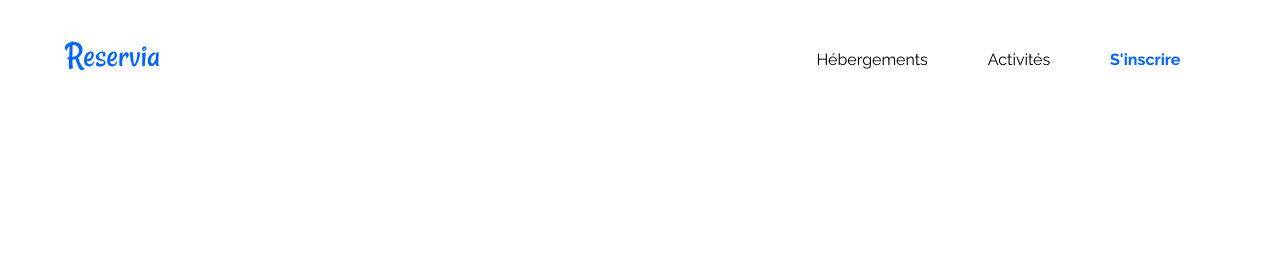
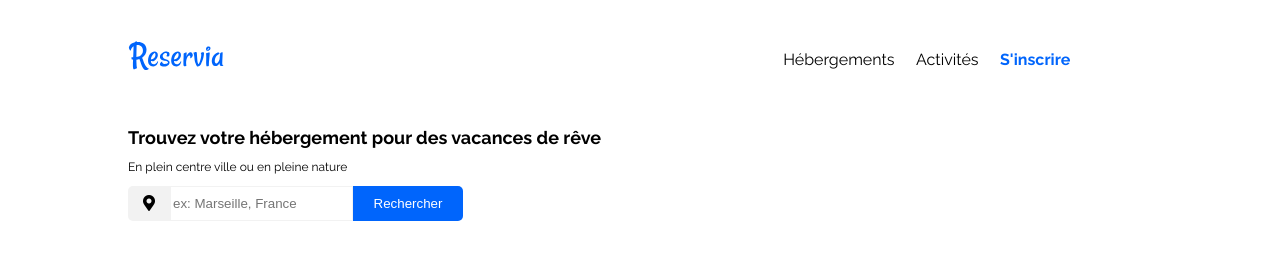
Before and after one commit to SarahHenriette/EliseRousseau_2_29042021, a plain HTML site: page index.html in a window 1280 px wide. Drawn offline with Linux system fonts and the light colour scheme.

Commit message:
integration parti search

```diff
--- a/css/style.css
+++ b/css/style.css
@@ -15,17 +15,22 @@ a {
     text-decoration: none;
 }
 
+p {
+    font-size: 12px;
+}
+
 /* Menu de navigation */
 .navMenu {
     display: flex;
     justify-content: space-between;
     align-items: center;
-    width: 100%;
+    width: 80%;
+    margin: auto;
     height: 115px;
 }
 
 .navMenu--logo {
-    margin-left: 5%;
+    /* margin-left: 5%; */
 }
 
 .navMenu--links {
@@ -56,6 +61,38 @@ a {
     margin-right: 7%;
 }
 
+/* search bar */
+.search {
+    width: 80%;
+    margin: auto;
+}
+
+.search .search--title {
+    font-size: 18px;
+}
+
+.search .search--form {
+    display: flex;
+}
+
+.search .search--form .search--form_markerLabel {
+    background-color: #F2F2F2;
+    padding: 8px 15px;
+    border-radius: 5px 0 0 5px;
+}
+
+.search .search--form .search--form_text {
+    height: 31px;
+    border: solid #F2F2F2 1px;
+}
+
+.search .search--form .search--form_submit {
+    width: 110px;
+    background-color: #0065FC;
+    border: none;
+    border-radius: 0 5px 5px 0;
+    color: #FFF;
+}
 
 @media screen and (max-width: 850px) {
     /* Menu de navigation */
@@ -90,7 +127,7 @@ a {
 
     .navMenu--link a{
         border-top: none;
-        padding: 15px 100px;
+        padding: 15px 36px;
     }
     .navMenu--link a:hover{
         border-top: none;
--- a/index.html
+++ b/index.html
@@ -1,10 +1,11 @@
 <!DOCTYPE html>
-<html lang="en">
+<html lang="fr">
 <head>
     <meta charset="UTF-8">
     <meta name="viewport" content="width=device-width, initial-scale=1.0">
     <link rel="preconnect" href="https://fonts.gstatic.com">
     <link href="https://fonts.googleapis.com/css2?family=Raleway:ital,wght@0,100;0,200;0,300;0,400;0,500;0,600;0,700;0,800;0,900;1,100;1,200;1,300;1,400;1,500;1,600;1,700;1,800;1,900&display=swap" rel="stylesheet">
+    <link rel="stylesheet" href="https://use.fontawesome.com/releases/v5.15.3/css/all.css" integrity="sha384-SZXxX4whJ79/gErwcOYf+zWLeJdY/qpuqC4cAa9rOGUstPomtqpuNWT9wdPEn2fk" crossorigin="anonymous">
     <link rel="stylesheet" href="css/style.css">
     <title>Reservia</title>
 </head>
@@ -18,5 +19,14 @@
     </ul>
     <a href="#" class="navMenu--linkMobile_register">S'inscrire</a>
    </div>
+   <div class="search">
+       <h1 class="search--title">Trouvez votre hébergement pour des vacances de rêve</h1>
+       <p class="search--paragraphe">En plein centre ville ou en pleine nature</p>
+       <form action="" class="search--form">
+           <label class="search--form_markerLabel" for=""><i class="fas fa-map-marker-alt"></i></label>
+           <input class="search--form_text" type="text" placeholder="ex: Marseille, France">
+           <input class="search--form_submit" type="submit" value="Rechercher">
+       </form>
+   </div>
 </body>
 </html>
```
